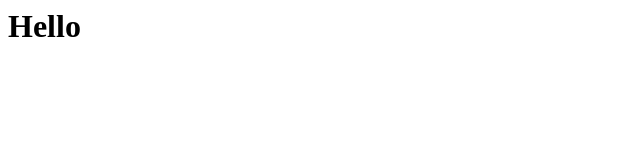
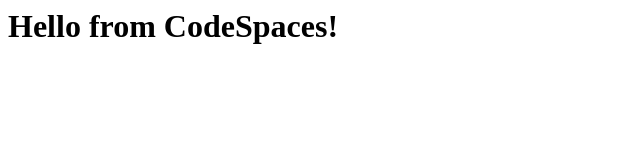
Before and after one commit to extdanielberrocal/skills-code-with-codespaces, a plain HTML site: page index.html in a window 1280 px wide. Shown: the whole page, without its empty margins (0-640 px from the left). Drawn offline with Linux system fonts and the light colour scheme.

Commit message:
Se modifca en editor codspace

```diff
--- a/index.html
+++ b/index.html
@@ -1,3 +1,3 @@
 <html>
-  <h1>Hello</h1>
+  <h1>Hello from CodeSpaces!</h1>
 </html>
```
